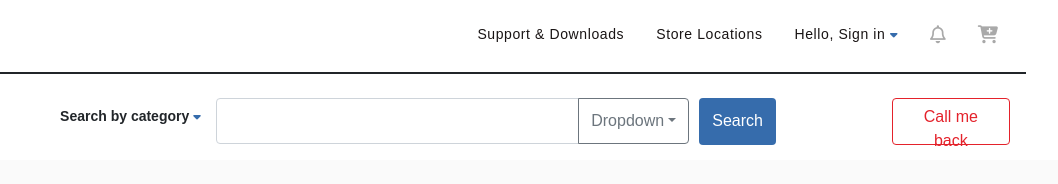
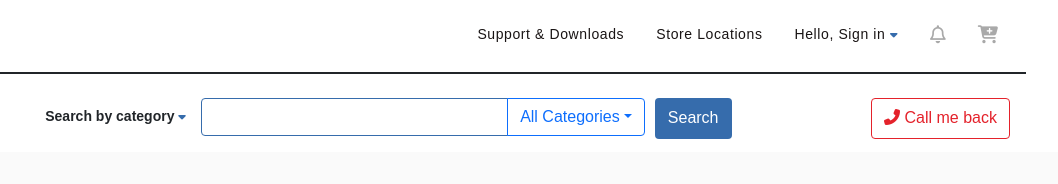
Before and after one commit to Dileesha-dev/Sample-Frontend, a plain HTML site: page index.html in a window 1280 px wide. Shown: the full height of the page, 222-1280 px from the left. Drawn offline with nearby package versions, Linux system fonts and the light colour scheme.

Commit message:
navbar created

```diff
--- a/app.css
+++ b/app.css
@@ -116,3 +116,7 @@
   .top-nav-icons:hover{
       color: var(--blue);
   }
+
+  .search-input{
+      border: 1px solid var(--blue);
+  }
--- a/index.html
+++ b/index.html
@@ -62,23 +62,21 @@
             <div style="width: 10%;">
                 <img class="img-fluid" src="images/metrologo.png" style="max-height: 45px; float: left;" alt="logo" />
             </div>
-            <div style="display: flex; flex-direction: row; width: 80%; justify-content: center;">
+            <div style="display: flex; flex-direction: row; width: 75%; justify-content: center;">
                 <p class="font-weight-700" style="font-size: 14px; margin-top: 8px; margin-right: 15px;">Search by category <i class="fas fa-caret-down caret-down-icon"></i></p>
                 <div class="input-group mb-3 w-50">
-                    <input type="text" class="form-control" aria-label="Text input with dropdown button">
-                    <button class="btn btn-outline-secondary dropdown-toggle" type="button" data-bs-toggle="dropdown" aria-expanded="false">Dropdown</button>
+                    <input type="text" class="form-control search-input" aria-label="Text input with dropdown button">
+                    <button class="btn btn-outline-primary dropdown-toggle" type="button" data-bs-toggle="dropdown" aria-expanded="false">All Categories</button>
                     <ul class="dropdown-menu dropdown-menu-end">
-                      <li><a class="dropdown-item" href="#">Action</a></li>
-                      <li><a class="dropdown-item" href="#">Another action</a></li>
-                      <li><a class="dropdown-item" href="#">Something else here</a></li>
-                      <li><hr class="dropdown-divider"></li>
-                      <li><a class="dropdown-item" href="#">Separated link</a></li>
+                      <li><a class="dropdown-item" href="#">Category 1</a></li>
+                      <li><a class="dropdown-item" href="#">Category 2</a></li>
+                      <li><a class="dropdown-item" href="#">Category 3</a></li>
                     </ul>
                   </div>
                   <button class="btn bg-blue text-white" style="height: 75%; margin-left: 10px;">Search</button>
             </div>
-            <div style="width: 10%;">
-              <button class="btn btn-outline-danger btn-outline-red"  style="height: 75%; float: right;">Call me back</button>
+            <div style="width: 15%;">
+              <button class="btn btn-outline-danger btn-outline-red"  style="height: 75%; float: right;"><i class="fas fa-phone-alt"></i> Call me back</button>
             </div>
         </div>
       </div>
```
